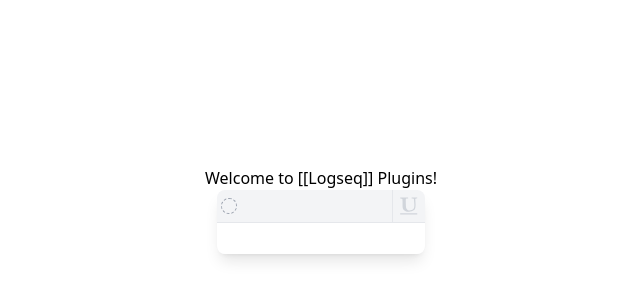
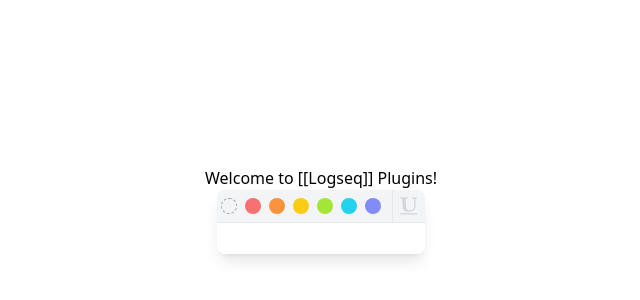
Before and after one commit to lee88688/logseq-mhtml-view-plugin, a React (Vite) app: page / in a window 1280 px wide. Shown: the part 190-490 px from the top of the page, without its empty margins (319-959 px from the left). Built offline with nearby package versions, Linux system fonts and the light colour scheme.

Commit message:
add safelist for tailwindcss

```diff
--- a/tailwind.config.js
+++ b/tailwind.config.js
@@ -7,4 +7,18 @@
     extend: {},
   },
   plugins: [],
+  safelist: [
+    'bg-red-400',
+    'bg-orange-400',
+    'bg-yellow-400',
+    'bg-lime-400',
+    'bg-cyan-400',
+    'bg-indigo-400',
+    'fill-red-400',
+    'fill-orange-400',
+    'fill-yellow-400',
+    'fill-lime-400',
+    'fill-cyan-400',
+    'fill-indigo-400',
+  ]
 }
```
